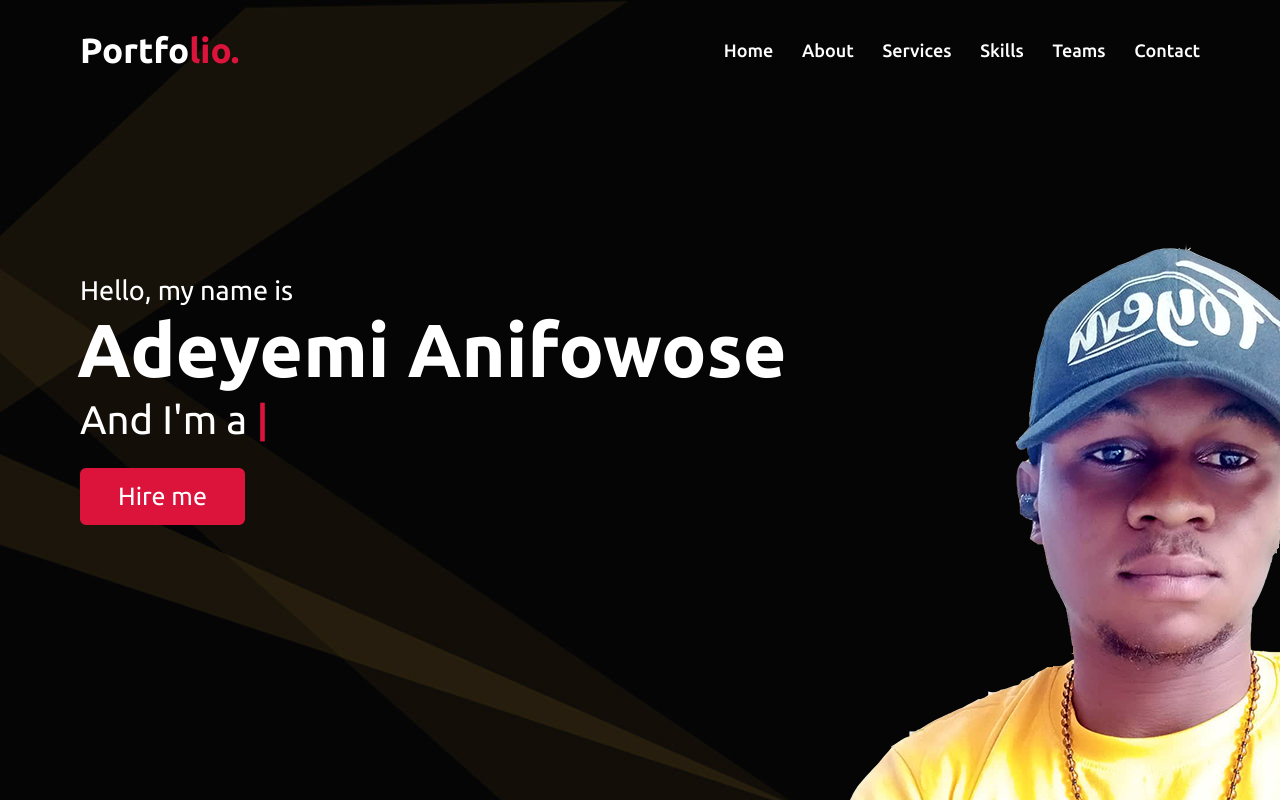
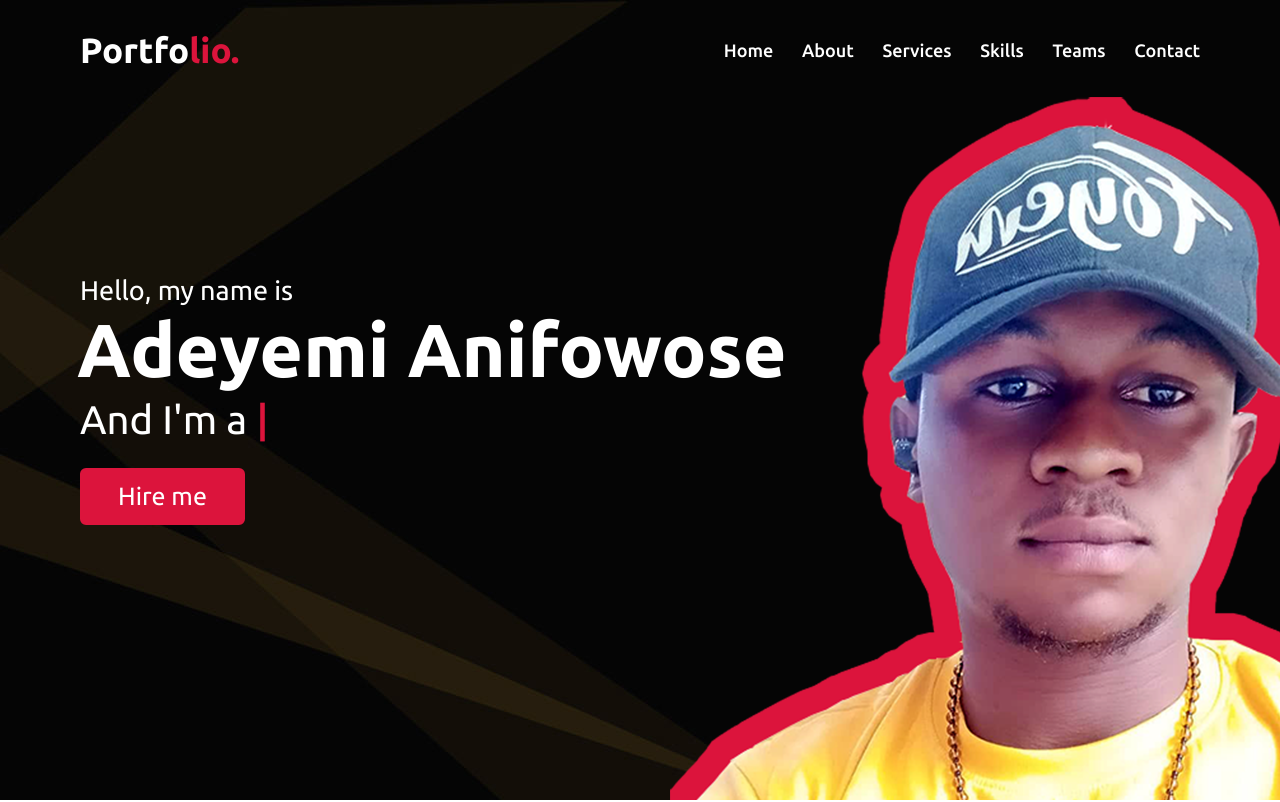
Before and after one commit to foyem/foyem.github.io, a plain HTML site: page index.html in a window 1280 px wide. Shown: the top 802 px of the page. Drawn offline with nearby package versions, Linux system fonts and the light colour scheme.

Commit message:
new crop image

```diff
--- a/style.css
+++ b/style.css
@@ -165,7 +165,7 @@ section .title::after{
 /* home section styling */
 .home{
     display: flex;
-    background: url("images/banner.png") no-repeat center;
+    background: url("images/banner5.png") no-repeat center;
     height: 100vh;
     color: #fff;
     min-height: 500px;
```
Also changed, not shown: images/banner5.png (added).
